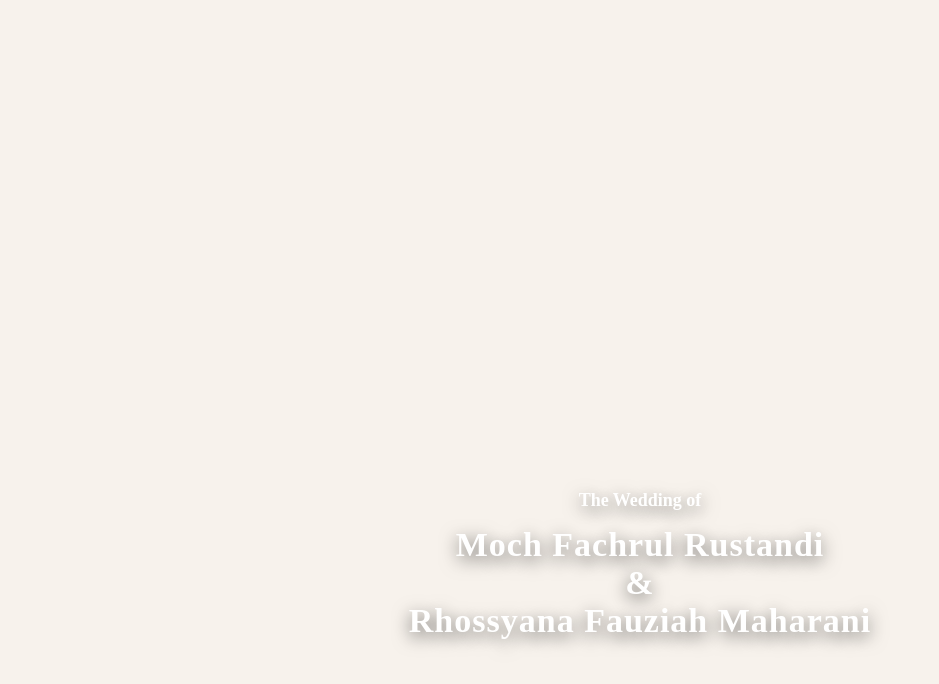
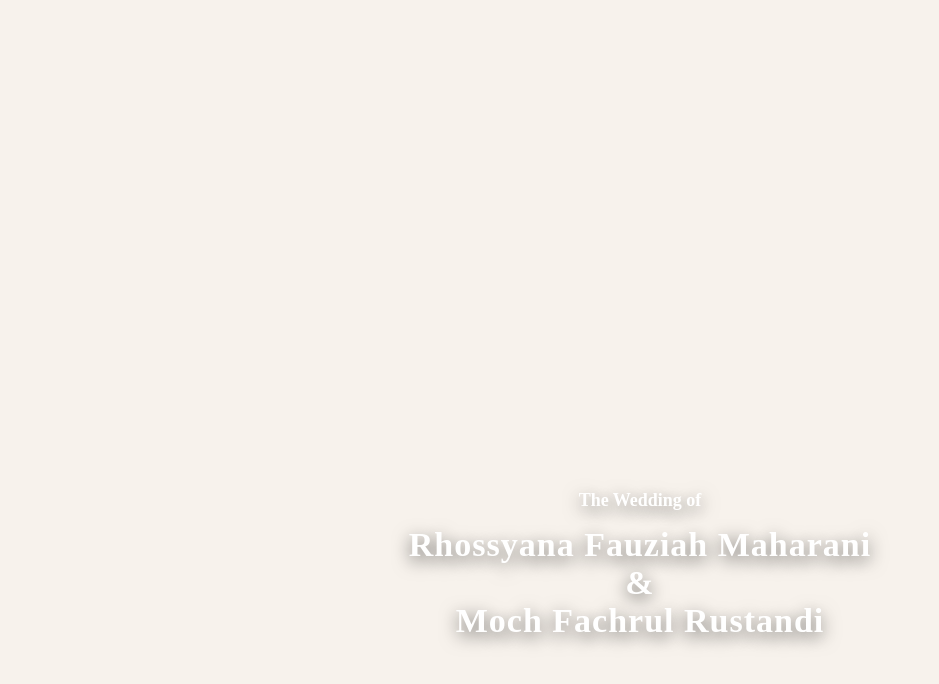
Before and after one commit to fahrulrustandi007-sys/undangan-rul-rhos, a plain HTML site: page index.html in a window 1280 px wide. Shown: the part 40-724 px from the top of the page, without its empty margins (0-939 px from the left). Drawn offline with Linux system fonts and the light colour scheme.

Commit message:
Swap names in wedding title and subtitle

```diff
--- a/index.html
+++ b/index.html
@@ -3,7 +3,7 @@
 <head>
 <meta charset="UTF-8" />
 <meta name="viewport" content="width=device-width, initial-scale=1.0" />
-<title>The Wedding of Fachrul & Rhossyana</title>
+<title>The Wedding of Rhossyana & Fachrul</title>
 
 <style>
   body {
@@ -83,7 +83,7 @@
 
   <div class="text-overlay">
     <h2 class="subtitle">The Wedding of</h2>
-    <h1 class="title">Moch Fachrul Rustandi<br>&<br>Rhossyana Fauziah Maharani</h1>
+    <h1 class="title">Rhossyana Fauziah Maharani<br>&<br>Moch Fachrul Rustandi</h1>
   </div>
 </div>
 
```
